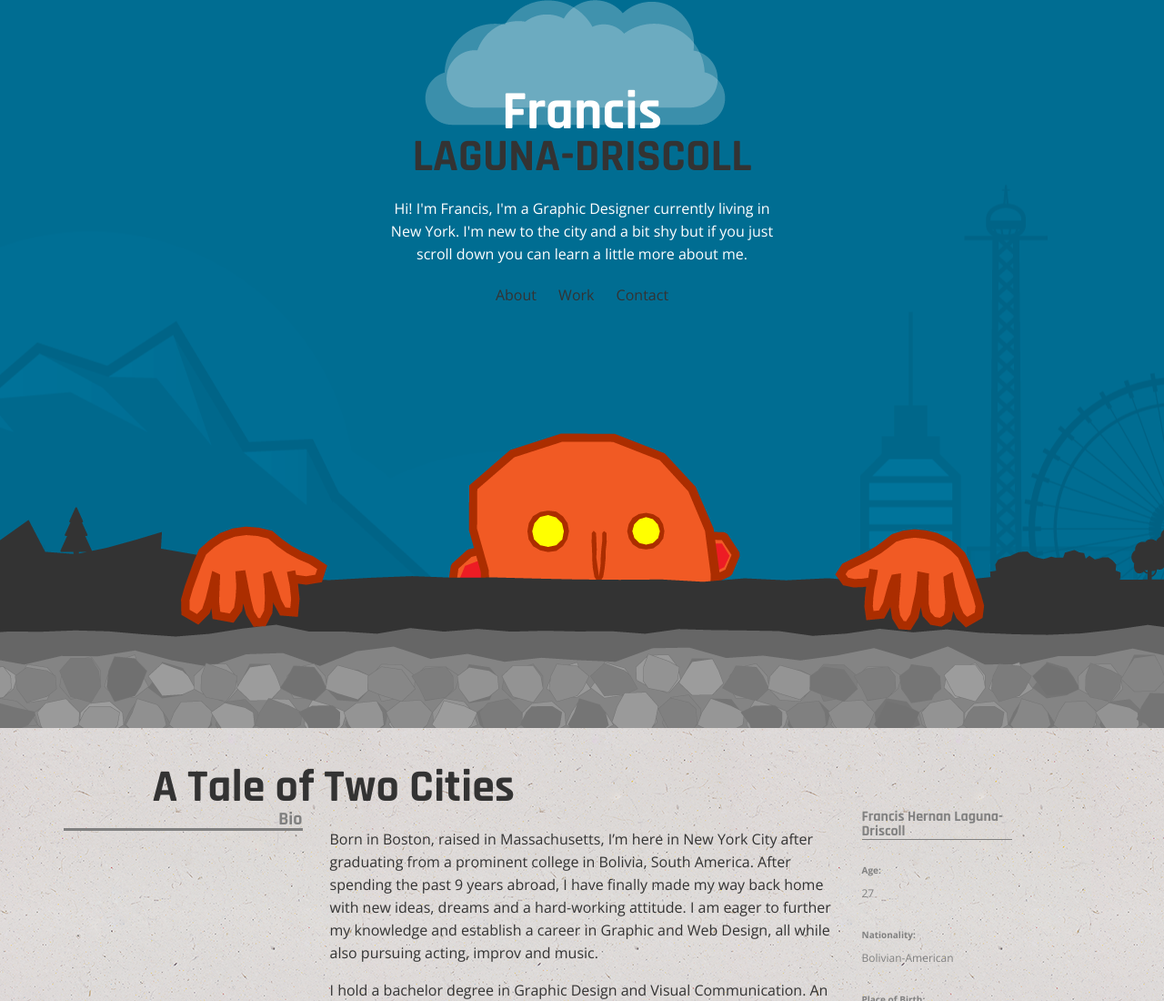
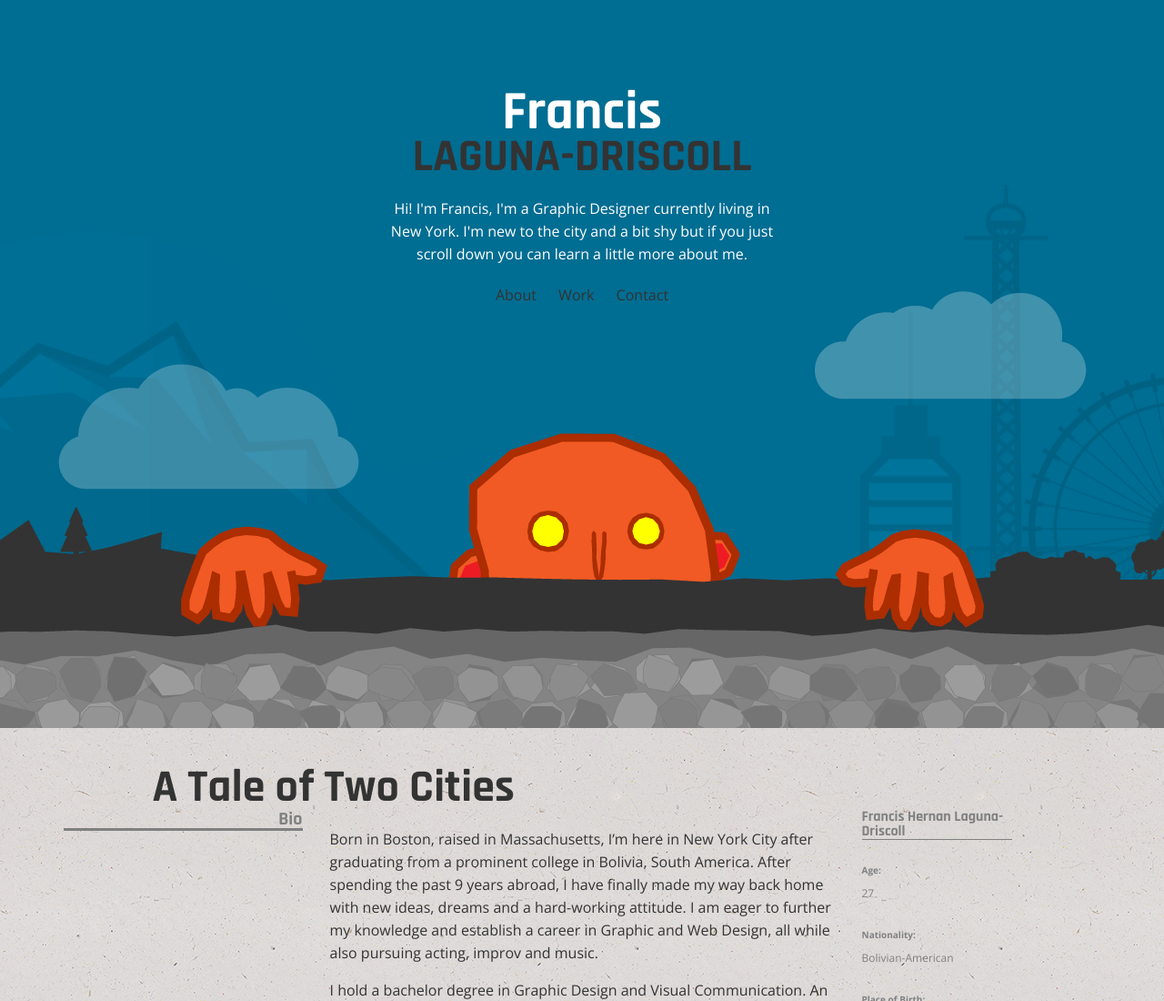
Before and after one commit to FrankLD/FrankLD.github.io, a plain HTML site: page index.html in a window 1280 px wide. Shown: the top 1100 px of the page at 91% size. Drawn offline with nearby package versions, Linux system fonts and the light colour scheme.

Commit message:
fixed clouds

```diff
--- a/index.html
+++ b/index.html
@@ -16,9 +16,10 @@
 
 <body>
     <header id="main_header">
-        <div id="cloud-container">
-            <div class="layer cloud1" data-depth="0.40"><img src="img/cloud1.png"></div>
-            <div class="layer cloud2" data-depth="0.20"><img src="img/cloud2.png"></div>
+        <div id="cloud-container" data-limit-y="20">
+            <div class="layer" data-depth="0"></div>
+            <div class="layer cloud1" data-depth="0.80"><img src="img/cloud1.png"></div>
+            <div class="layer cloud2" data-depth="0.40"><img src="img/cloud2.png"></div>
         </div>
         <div class="header_content">
             <h1>Francis</h1><h2>LAGUNA-DRISCOLL</h2>
--- a/main.css
+++ b/main.css
@@ -290,14 +290,20 @@ footer p {
 
 .cloud1 {
     position: absolute;
-    top: 40%;
-    bottom: 0;
-    left: 20px
+}
+
+.cloud1 img {
+    position: relative;
+    left: 70vw;
+    top: 40vh;
+}
+
+.cloud2 img {
+    position: relative;
+    left: 5vw;
+    top: 50vh;
 }
 
 .cloud2 {
     position: absolute;
-    top: 45%;
-    bottom: 0;
-    right: 15px
 }
```
